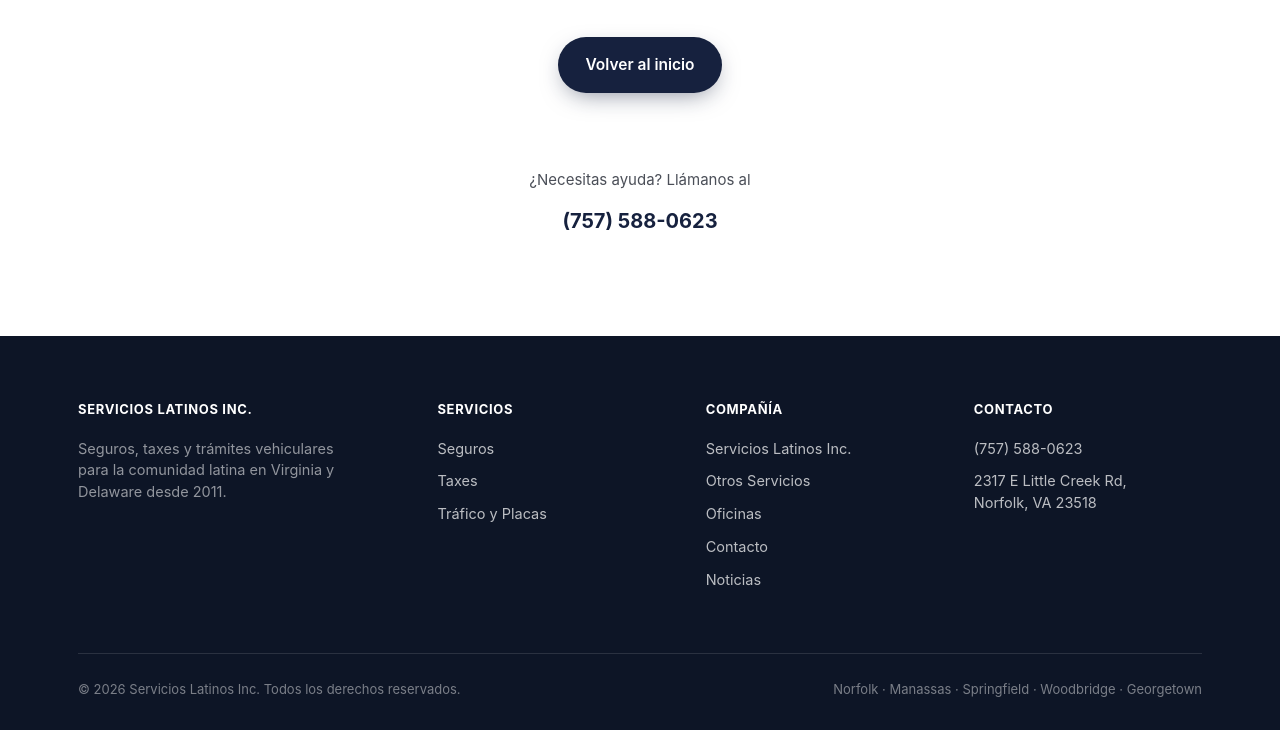
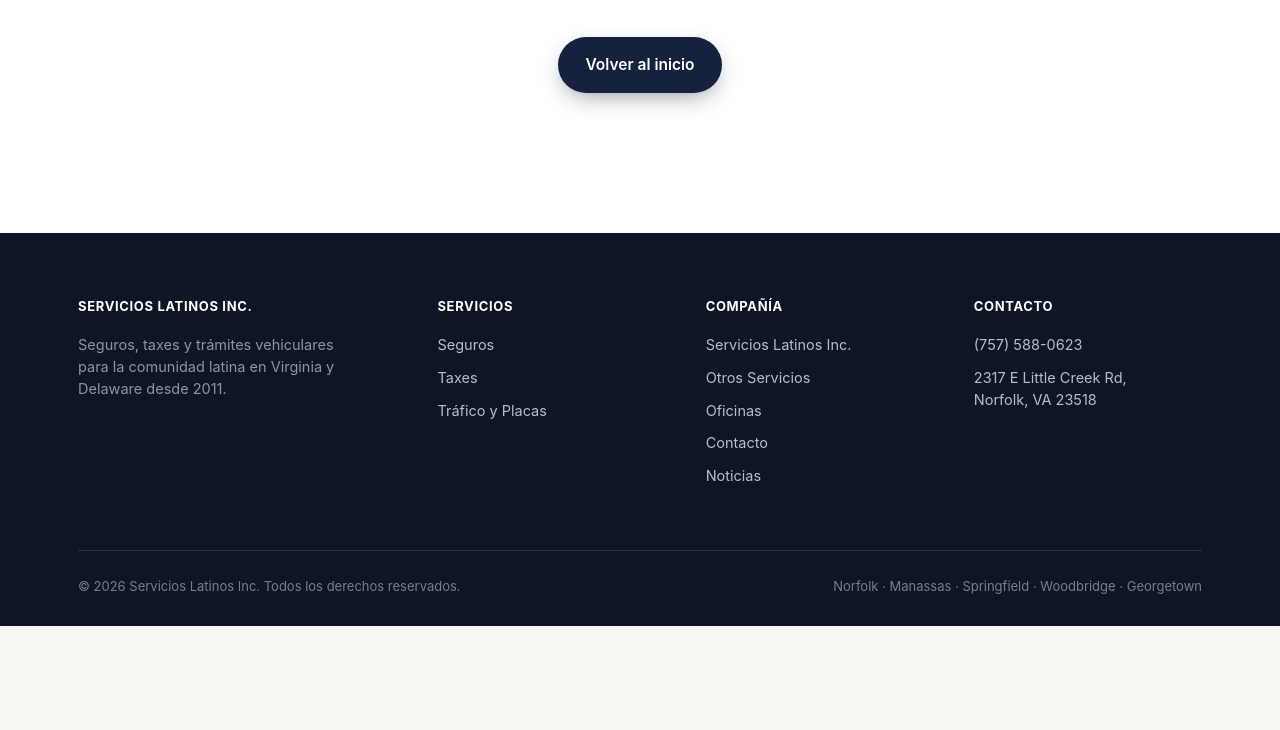
Before and after one commit to 7jrvvvrzkg-hub/servicios-latinos-test, a plain HTML site: page 404.html in a window 1280 px wide. Shown: the part 1093-1823 px from the top of the page. After the commit the page ends 1719 px from the top, so only its background shows below. Drawn offline with Linux system fonts and the light colour scheme.

Commit message:
Add files via upload

```diff
--- a/404.html
+++ b/404.html
@@ -92,8 +92,6 @@
           <span data-i18n="nf.home">Volver al inicio</span>
         </a>
 
-        <p style="margin-top:36px;font-size:15px;color:var(--ink-soft);" data-i18n="nf.help">¿Necesitas ayuda? Llámanos al</p>
-        <a href="tel:7575880623" style="font-size:20px;font-weight:700;color:var(--navy);">(757) 588-0623</a>
       </div>
     </div>
   </section>
```
